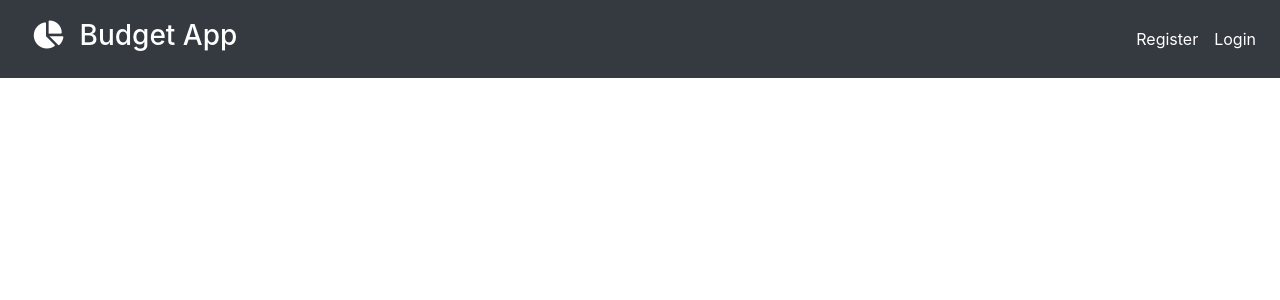
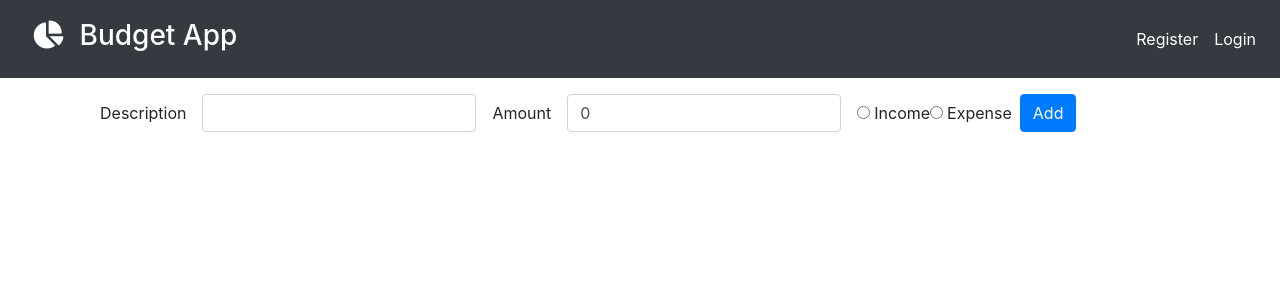
Before and after one commit to mm1123452/budget-app, a React (Create React App) app: page /budget/1 in a window 1280 px wide. Shown: the top 300 px of the page. Built offline with nearby package versions, Linux system fonts and the light colour scheme; no server answers.

Commit message:
implementing add and hooks

```diff
--- a/src/components/app/App.js
+++ b/src/components/app/App.js
@@ -21,6 +21,7 @@ const App = () => {
 			  				<PrivateRoute exact path='/' component={Home}/>
 			  				<Route exact path='/register' component={Register}/>
 			  				<Route exact path='/login' component={Login}/>
+			  				<PrivateRoute exact path='/budget/:id' component={ BudgetItems}/>
 			  			</Switch>
 			  		</div>
 			    </Fragment>
--- a/src/components/budgetForm/BudgetForm.js
+++ b/src/components/budgetForm/BudgetForm.js
@@ -35,7 +35,7 @@ const BudgetForm = (props) => {
 						onChange={onChange}/>
 					</div>
 				</div>
-				<div class="col">
+				<div className="col">
 					<div><input type="submit" value="Create New" className="btn btn-primary" /></div>
 				</div>
 			</div>
--- a/src/components/budgetItems/BudgetItems.js
+++ b/src/components/budgetItems/BudgetItems.js
@@ -2,6 +2,39 @@ import React,{Component, Fragment} from 'react';
 import BudgetItemsForm from '../budgetItemsForm/BudgetItemsForm'
 import Table from '../table/Table'
 import Chart from '../chart/Chart'
+import BudgetContext from '../../context/budget/budgetContext'
+
+/*const BudgetItems = (props) => {
+
+	const budgetContext = useContext(BudgetContext)
+
+	const {addItem} = budgetContext
+
+	return (
+	 	<Fragment>
+	 		<div className="container">
+	     		<BudgetItemsForm add={this.addItem}/>
+
+	     	</div>
+	     	{income.length > 0 && expenses.length > 0 ?
+	     		<Chart expenses={expenses} income={income}/> :
+	     		null
+	     	}
+	     	<div className="container">
+	     		<div className="mt-3 d-flex justify-content-start">
+	     			{expenses.length > 0 ?
+	     				<Table title={TABLE_TITLE_1} data={expenses}/> : null}
+	     			{income.length > 0 ?
+	     				<Table title={TABLE_TITLE_2} data={income}/> : null}
+	     		</div>
+	     	</div>
+	    </Fragment>
+	 );
+
+}
+
+export default BudgetItems;*/
+
 
 class BudgetItems extends Component {
 	constructor(props) {
@@ -30,7 +63,7 @@ class BudgetItems extends Component {
 		 return (
 		 	<Fragment>
 		 		<div className="container">
-		     		<BudgetItemsForm add={this.addItem}/>
+		     		<BudgetItemsForm />
 		     	</div>
 		     	{income.length > 0 && expenses.length > 0 ?
 		     		<Chart expenses={expenses} income={income}/> :
@@ -47,7 +80,6 @@ class BudgetItems extends Component {
 		    </Fragment>
 		  );
 	}
-
 }
 
 export default BudgetItems;
--- a/src/components/budgetItemsForm/BudgetItemsForm.js
+++ b/src/components/budgetItemsForm/BudgetItemsForm.js
@@ -1,7 +1,114 @@
-import React, {Component} from 'react'
+import React, {Component,useState, useContext} from 'react'
 import uuid from 'uuid/v4'
+import BudgetContext from '../../context/budget/budgetContext'
+import { useParams} from "react-router-dom";
 
-class BudgetItemsForm extends Component {
+// USING HOOKS
+const BudgetItemsForm = () => {
+	const budgetContext = useContext(BudgetContext)
+	const [budgetItem, setBudgetItem] = useState({
+		description:'',
+		amount:0,
+		type:''
+	})
+
+	const {description,amount,type} = budgetItem
+	const {addBudgetItem} = budgetContext
+	const { id } = useParams();
+
+
+	const handleChange = (e) => {
+		console.log('form changed')
+
+		setBudgetItem({...budgetItem, [e.target.name]:e.target.value})
+		console.log(budgetItem)
+		//console.log('param', id)
+	}
+
+
+	const handleSubmit = (e) => {
+		e.preventDefault()
+		console.log(budgetItem)
+
+		addBudgetItem({budgetItem, id})
+
+		console.log('form submited')
+	}
+
+	return (
+		<form onSubmit={handleSubmit} className="form-inline mt-3">
+			<div className="form-group">
+				<label htmlFor="description">Description</label>
+				<input
+					type="text"
+					id="description"
+					name="description"
+					className="form-control mx-sm-3"
+					onChange={handleChange}
+					value={description}/>
+			</div>
+			<div className="form-group">
+				<label htmlFor="amount">Amount</label>
+				<input
+					type="text"
+					id="amount"
+					name="amount"
+					className="form-control mx-sm-3"
+					onChange={handleChange}
+					value={amount} />
+			</div>
+			<div className="form-group">
+				<div className="form-check">
+				  <input className="form-check-input"
+				  	type="radio"
+				  	name="type"
+				  	id="income"
+				  	value="income"
+				  	checked={type === 'income'}
+				  	onChange={handleChange}/>
+				  <label className="form-check-label" htmlFor="income">
+				    Income
+				  </label>
+				</div>
+				<div className="form-check">
+				  <input className="form-check-input"
+				  	type="radio"
+				  	name="type"
+				  	id="expense"
+				  	value="expense"
+				  	checked={type === 'expense'}
+				  	onChange={handleChange}/>
+				  <label className="form-check-label" htmlFor="expense">
+				    Expense
+				  </label>
+				</div>
+			</div>
+			 <input className="btn btn-primary ml-2"
+			 type="submit"
+			 value="Add"
+			 />
+		</form>
+	)
+}
+
+export default BudgetItemsForm;
+
+
+
+
+
+
+
+
+
+
+
+
+
+
+
+
+/*class BudgetItemsForm extends Component {
 	constructor(props) {
 		super(props)
 		this.state = {
@@ -63,4 +170,4 @@ class BudgetItemsForm extends Component {
 		)
 	}
 }
-export default BudgetItemsForm;
+export default BudgetItemsForm;*/
--- a/src/components/home/Home.js
+++ b/src/components/home/Home.js
@@ -1,4 +1,5 @@
 import React, {useContext,useEffect} from 'react'
+import { Link } from 'react-router-dom';
 import BudgetContext from '../../context/budget/budgetContext'
 import AuthContext from '../../context/auth/authContext'
 import BudgetForm from '../budgetForm/budgetForm'
@@ -9,24 +10,31 @@ const Home = () => {
 
 	const {budget,getAllBudget} = budgetContext;
 
-	const {isAuthenticated, loadUser} = authContext;
+	const {isAuthenticated, loadUser, loading} = authContext;
 
 	useEffect(() => {
+		 loadUser(localStorage.getItem('token'))
 		if (isAuthenticated) {
-		    loadUser(localStorage.getItem('token'))
+		    //loadUser(localStorage.getItem('token'))
 		    getAllBudget()
 		}
 
-	}, [isAuthenticated])
+	}, [])
+
+	const message = (budget !== null && budget.length === 0 && !loading) ?
+		'Enter budget name to get started' :
+		'Select one:'
 
 	const budgetList = budget.length > 0 ? budget.map(budget => (
-			<li key={budget._id} className="list-group-item">{budget.name}</li>
+			<li key={budget._id} className="list-group-item">
+				<Link to={`/budget/${budget._id}`}>{budget.name}</Link>
+			</li>
 		)):null
 
 	return (
 		<div className="container">
 			<BudgetForm/>
-			<h4>Select one:</h4>
+			<h5>{message}</h5>
 			<ul className="list-group mt-4">
 				{budgetList}
 			</ul>
--- a/src/components/navbar/Navbar.js
+++ b/src/components/navbar/Navbar.js
@@ -1,4 +1,4 @@
-import React, {Fragment, useContext, useEffect} from 'react';
+import React, {Fragment, useContext} from 'react';
 import './Navbar.css'
 import {Link} from 'react-router-dom'
 import AuthContext from '../../context/auth/authContext'
@@ -8,14 +8,9 @@ const Navbar  = () => {
 
 	const {logout, user, isAuthenticated, loadUser} = authContext
 
-	useEffect(() => {
-		loadUser(localStorage.getItem('token'))
-	}, [])
-
 	const handleLogout =() => {
 		logout()
 	}
-
 
 
 	const authLinks = (
--- a/src/context/auth/authState.js
+++ b/src/context/auth/authState.js
@@ -42,6 +42,10 @@ const AuthState = props => {
 			console.log(response)
 			console.log(data)
 
+			if (!response.ok) {
+				    throw new Error(data.msg);
+			}
+
 			dispatch({
 				type: REGISTER_SUCCESS,
 				payload: data
@@ -63,6 +67,10 @@ const AuthState = props => {
 			const data = await response.json()
 			console.log(response)
 			console.log(data)
+
+			if (!response.ok) {
+				    throw new Error(data.msg);
+			}
 
 			dispatch({
 				type: LOGIN_SUCCESS,
--- a/src/context/budget/budgetReducer.js
+++ b/src/context/budget/budgetReducer.js
@@ -1,4 +1,4 @@
-import {CREATE_BUDGET, GET_BUDGET } from '../types'
+import {CREATE_BUDGET, GET_BUDGET, ADD_BUDGET_ITEM} from '../types'
 
 export default (state, action) => {
 	switch(action.type) {
@@ -14,6 +14,16 @@ export default (state, action) => {
 			  budget:action.payload,
 			  loading:false
 			}
+		case ADD_BUDGET_ITEM:
+		let newState = state.budget.map(budget =>
+			budget._id === action.payload._id ?
+			budget = action.payload : (budget)
+		)
+		return {
+			...state,
+			newState,
+			loading:false
+		}
 		default:
 			return state;
 	}
--- a/src/context/budget/budgetState.js
+++ b/src/context/budget/budgetState.js
@@ -13,7 +13,6 @@ const BudgetState = props => {
 	const authContext = useContext(AuthContext)
 
 	const {token} = authContext
-
 
 	//TODO refactor
 	const createRequest  = (url,method, data, token) => {
@@ -37,9 +36,9 @@ const BudgetState = props => {
 	}
 
 	const createBudget = async (budgetData) => {
-		console.log(token)
+		//console.log(token)
 		try {
-			const response = await createRequest('api/budget','POST',budgetData, token)
+			const response = await createRequest('api/budget','POST',budgetData)
 			const data = await response.json()
 
 			if (!response.ok) {
@@ -55,16 +54,14 @@ const BudgetState = props => {
 		}
 	}
 
-
 	const getAllBudget = async () => {
 	    try {
-	    	const response = await createRequest('/api/budget', 'GET', null, token);
+	    	const response = await createRequest('/api/budget', 'GET', null,token);
 		 	const data = await response.json()
 
 			if (!response.ok) {
 				    throw new Error(data.msg);
 			}
-
 			console.log(response)
 			console.log(data)
 
@@ -74,13 +71,32 @@ const BudgetState = props => {
 	    }
 	};
 
+	const addBudgetItem = async (budgetItem) => {
+		const {id} = budgetItem
+		console.log(budgetItem)
+	    try {
+	    	const response = await createRequest(`/api/budget/${id}`, 'POST', budgetItem.budgetItem,token);
+		 	const data = await response.json()
+
+			if (!response.ok) {
+				    throw new Error(data.msg);
+			}
+			console.log(response)
+			console.log(data)
+
+	      dispatch({type: ADD_BUDGET_ITEM, payload: data});
+	    } catch (err) {
+	      	console.log(err)
+	    }
+	};
 
 	return (
 		<budgetContext.Provider
 			value={{
 				budget: state.budget,
 				createBudget,
-				getAllBudget
+				getAllBudget,
+				addBudgetItem
 			}}>
 			{props.children}
 		</budgetContext.Provider>
--- a/src/server/routes/budget.js
+++ b/src/server/routes/budget.js
@@ -26,7 +26,6 @@ router.post('/', [auth,
 	.not()
 	.isEmpty(),
 ], async (req,res) => {
-
 		const errors = validationResult(req)
 		if (!errors.isEmpty()) {
 
```
